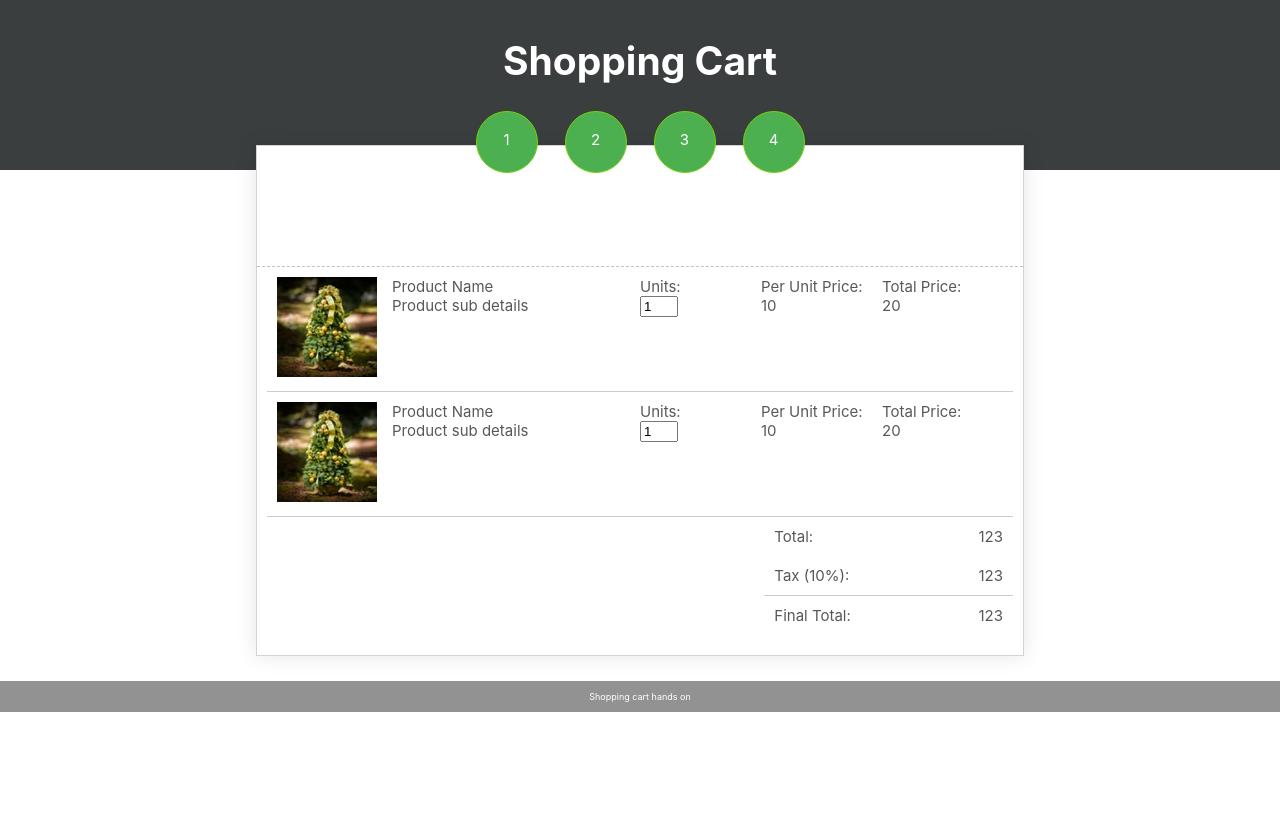
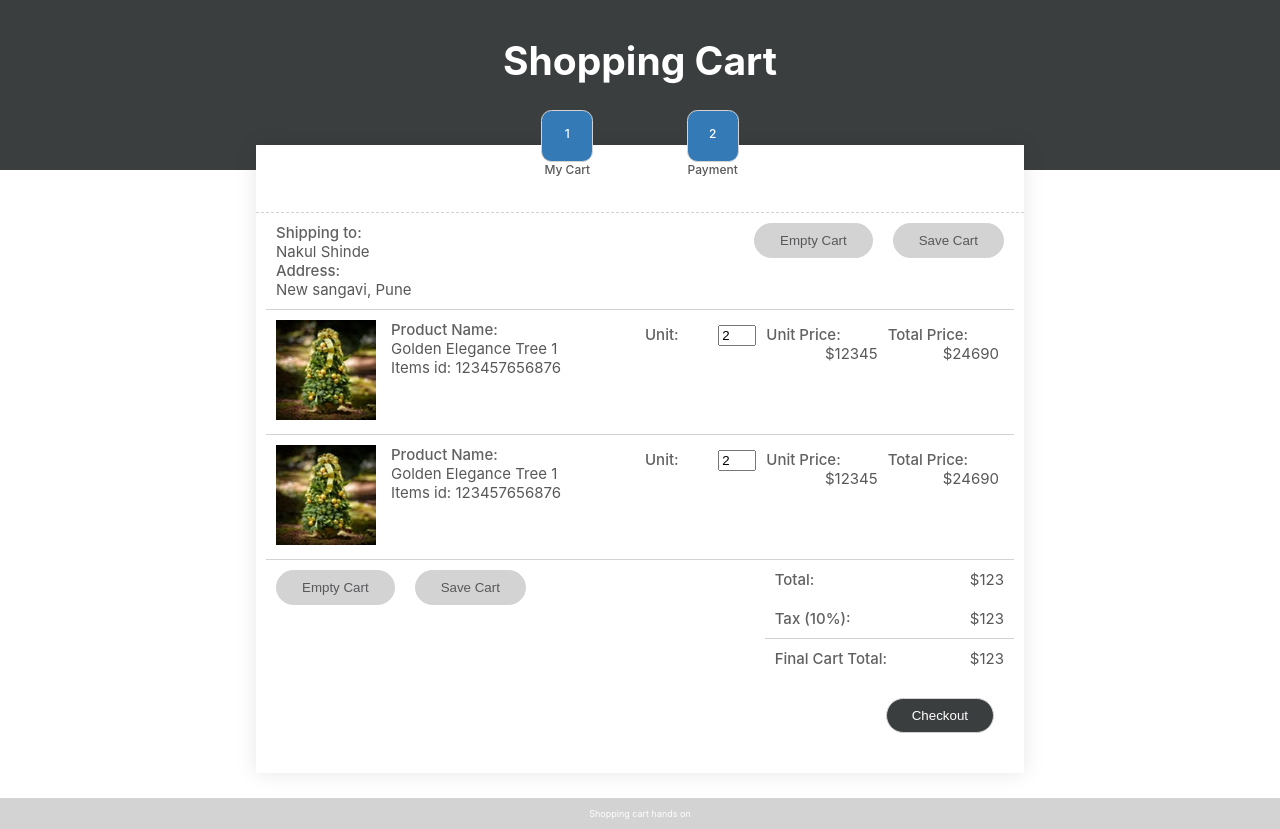
Before and after one commit to NakulShinde/shopping-cart, a React (Create React App) app: page / in a window 1280 px wide. Before the commit the page ends 800 px from the top, so only its background shows below. Built offline with nearby package versions, Linux system fonts and the light colour scheme.

Commit message:
CSS modules, CSS var, code segregation in components, product unit change handled

```diff
--- a/public/index.html
+++ b/public/index.html
@@ -19,7 +19,7 @@
       work correctly both with client-side routing and a non-root public URL.
       Learn how to configure a non-root public URL by running `npm run build`.
     -->
-    <title>React App</title>
+    <title>Shopping Cart App</title>
   </head>
   <body>
     <noscript>
--- a/src/App.css
+++ b/src/App.css
@@ -1,6 +1,42 @@
-.app {
-    /* text-align: center; */
-    color: #58585b;
+:root {
+
+    --white-color: #FFFFFF;
+    --black-color: #000000;
+
+    --background-color: #FFFFFF;
+    --border-color: #d3d3d3;
+    --border-color-dark: #3B3E3E;
+
+    --gray-shade-1: #929292;
+    --gray-shade-2: #d3d3d3;
+
+    --green-shade-1: #4CAF50;
+    --green-shade-2: #75d407;
+
+    --button-default-background: #d3d3d3;
+    --button-default-background-hover: #3B3E3E;
+    --button-primary-background: #3B3E3E;
+    --button-primary-background-hover: #3b3e3eb3;
+
+    --cart-step-background : #337ab7;
+    --cart-step-background-hover : #286090;
+
+    --text-color: #58585b;
+    --heading-text-color: #616161;
+    --sub-heading-text-color: #58585b;
+
+    --header-background-color: #3B3E3E;
+
+    --box-shadow : 0 0 20px 0 rgba(0,0,0,.1);
+
+    --border-style: 1px solid var(--gray-shade-2)
+}
+
+body,
+html {
+    margin: 0;
+    padding: 0;
+    color: var(--text-color);
 }
 
 .app-logo {
@@ -9,14 +45,14 @@
 }
 
 .app-header {
-    background-color: #3B3E3E;
+    background-color: var(--header-background-color);
     min-height: 15vh;
     display: flex;
     flex-direction: column;
     align-items: center;
     justify-content: center;
     font-size: calc(10px + 2vmin);
-    color: white;
+    color: var(--white-color);
     padding-bottom: 50px;
 }
 
@@ -24,29 +60,93 @@
     margin: auto 20%;
 }
 
+.label {
+  font-weight: 500;
+  color: var(--heading-text-color);
+}
+.label-price-container span:nth-child(1) {
+  font-weight: 500;
+  color: var(--heading-text-color);
+}
+
+.label-price-container span:nth-child(2) {
+  float: right;
+}
+.float-left {
+  float: left;
+}
+
+.float-right {
+  float: right;
+}
+
+.button {
+  margin: 10px;
+  padding: 9px 25px;
+  border-radius: 30px;
+  border-width: 0;
+  cursor: pointer;
+  color: var(--text-color);
+  border: var(--border-style);
+}
+
+.button:hover {
+  color: var(--white-color);
+}
+
+.botton-default {
+  background-color: var(--button-default-background);
+}
+
+.botton-default:hover {
+  background-color: var(--button-default-background-hover);
+}
+
+.botton-primary {
+  color: var(--white-color);
+  background-color: var(--button-primary-background);
+}
+
+.botton-primary:hover {
+  background-color: var(--button-primary-background-hover);
+}
+
 .cart-content {
-    border: 1px solid lightgray;
     top: -25px;
     position: relative;
-    background-color: white;
-    box-shadow: 0 0 20px 0 rgba(0,0,0,.1);
+    background-color: var(--white-color);
+    box-shadow: var(--box-shadow);
     padding-bottom: 20px;
     font-size: 15px;
 }
 
-
+.userDetails {
+  display: flex;
+  margin: 0 10px;
+  border-bottom: var(--border-style);
+}
+.userDetailsLeft {
+  flex: 1;
+  padding: 10px;
+}
+.userDetailsRight {
+  flex: 1;
+  text-align: right;
+}
 .app-footer {
-    background-color: #929292;
+    background-color: var(--gray-shade-2);
     width: 100%;
     font-size: xx-small;
     padding: 10px 0;
-    color: #ffffff;
+    color: var(--white-color);
     text-align: center;
 }
 
 .app-link {
     color: #61dafb;
+    color: #3898EC;
 }
+
 @media screen and (max-width: 767px) {
     .app-main {
         margin: 10px;
--- a/src/App.js
+++ b/src/App.js
@@ -17,6 +17,18 @@ class App extends Component {
                 <main className="app-main">
                     <div className="cart-content">
                         <ShoppingCartSteps></ShoppingCartSteps>
+                        <div className="userDetails">
+                            <div className="userDetailsLeft">
+                                <div className="label">Shipping to:</div>
+                                <span>Nakul Shinde</span>
+                                <div className="label">Address:</div>
+                                <span>New sangavi, Pune</span>
+                            </div>
+                            <div className="userDetailsRight">
+                                <button className="button botton-default">Empty Cart</button>
+                                <button className="button botton-default">Save Cart</button>
+                            </div>
+                        </div>
                         <ShoppingCartProductDetails></ShoppingCartProductDetails>
                         <ShoppingCartProductDetails></ShoppingCartProductDetails>
                         <ShoppingCartFooter></ShoppingCartFooter>
@@ -25,7 +37,6 @@ class App extends Component {
 
                 <footer className="app-footer">
                     Shopping cart hands on
-
                 </footer>
             </div>
         );
--- a/src/components/ShoppingCartFooter.js
+++ b/src/components/ShoppingCartFooter.js
@@ -1,20 +1,29 @@
-import React, {Component} from 'react';
+import React from 'react';
 
 import styles from './ShoppingCartFooter.module.css'
+import {Button, PrimaryButton} from './shared/Buttons'
+
+import {LabelPriceTag} from './shared/CommonTags'
 
 const ShoppingCartFooter = () => {
     return <div className={styles.cartfooter}>
         <div className={styles.cardTotalSection}>
-            <div className={styles.cardTotalSectionLeft}></div>
+            <div className={styles.cardTotalSectionLeft}>
+                <div>
+                    <Button text="Empty Cart"></Button>
+                    <Button text="Save Cart"></Button>
+                </div>
+            </div>
             <div className={styles.cardTotalSectionRight}>
-                <div>Total:
-                    <span>123</span>
-                </div>
-                <div>Tax (10%):
-                    <span>123</span>
-                </div>
-                <div className={styles.cartFooterFinalTotal}>Final Total:
-                    <span>123</span>
+                <LabelPriceTag label="Total" value="123"></LabelPriceTag>
+                <LabelPriceTag label="Tax (10%)" value="123"></LabelPriceTag>
+                <LabelPriceTag
+                    label="Final Cart Total"
+                    value="123"
+                    customClass={styles.cartFooterFinalTotal}></LabelPriceTag>
+
+                <div className={styles.cartFooterCheckout}>
+                    <PrimaryButton text="Checkout"></PrimaryButton>
                 </div>
             </div>
         </div>
--- a/src/components/ShoppingCartFooter.module.css
+++ b/src/components/ShoppingCartFooter.module.css
@@ -13,11 +13,14 @@
     flex: 1;
     padding: 10px;
 }
-.cardTotalSectionRight div span {
+.cartFooterFinalTotal {
+    border-top: var(--border-style);
+}
+.cartFooterFinalTotal span:nth-child(2) {
     float: right;
 }
-.cartFooterFinalTotal {
-    border-top: 1px solid #cccccc;
+.cartFooterCheckout {
+    text-align: right;
 }
 @media screen and (max-width: 767px) {
     .cardTotalSection {
--- a/src/components/ShoppingCartProductDetails.js
+++ b/src/components/ShoppingCartProductDetails.js
@@ -2,39 +2,81 @@ import React, {Component} from 'react';
 
 import styles from './ShoppingCartProductDetails.module.css'
 
-const ShoppingCartProductDetails = () => {
-    return <div className={styles.cartProductContainer}>
-        <div className={styles.cartProduct}>
-            <div className={styles.cartProductDetails}>
-                <div className={styles.cartProductDetailsImage}>
-                    <a href="#">
-                        <img src="/images/Golden Elegance Tree 4 - DSC8750 TN.jpg"></img>
-                    </a>
-                </div>
-                <div className={styles.cartProductName}>
-                    <div>Product Name</div>
-                    <div>Product sub details</div>
+import ProductUnits from './shared/ProductUnits'
+import {LabelPriceTag} from './shared/CommonTags'
+
+const ProductNameDetails = (props) => (
+    <div className={styles.cartProductName}>
+        <div>
+            <span className="label">Product Name:</span>
+            <br></br>
+            <span>
+                {props.product.name}</span>
+        </div>
+        <div>Items id: {props.product.id}</div>
+    </div>
+);
+
+const ProductInfo = (props) => (
+    <div className={styles.cartProductDetails}>
+        <div className={styles.cartProductDetailsImage}>
+            <a href="#">
+                <img src={props.product.icon}></img>
+            </a>
+        </div>
+        <ProductNameDetails product={props.product}></ProductNameDetails>
+    </div>
+);
+
+
+
+const ProductPricingDetails = (props) => (
+    <div className={styles.cartProductPricingDetails}>
+        <ProductUnits
+            numberOfUnits={props.product.numberOfUnits}
+            unitsInputChange={props.unitsInputChange}
+            labelText="Unit"></ProductUnits>
+        <LabelPriceTag label="Unit Price" value={props.product.pricePerUnit}></LabelPriceTag>
+        <LabelPriceTag
+            label="Total Price"
+            value={props.product.pricePerUnit * props.product.numberOfUnits}></LabelPriceTag>
+    </div>
+);
+
+class ShoppingCartProductDetails extends Component {
+    constructor(props) {
+        super(props);
+        this.state = {
+            product: {
+                name: "Golden Elegance Tree 1",
+                icon: '/images/Golden Elegance Tree 4 - DSC8750 TN.jpg',
+                id: 123457656876,
+                pricePerUnit: 12345,
+                numberOfUnits: 2
+            }
+        }
+    }
+    unitsInputChange(newUnits) {
+
+        this.setState((prev, newState)=> {
+            let product = Object.assign(prev.product, {numberOfUnits: newUnits});
+            return {
+                product: product
+            };
+        });
+    }
+    render() {
+        return (
+            <div className={styles.cartProductContainer}>
+                <div className={styles.cartProduct}>
+                    <ProductInfo product={this.state.product}></ProductInfo>
+                    <ProductPricingDetails
+                        product={this.state.product}
+                        unitsInputChange={this.unitsInputChange.bind(this)}></ProductPricingDetails>
                 </div>
             </div>
-            <div className={styles.cartProductPricingDetails}>
-                <div>
-                    Units:
-                    <br></br>
-                    <input value="1"></input>
-                </div>
-                <div>
-                    Per Unit Price:
-                    <br></br>
-                    10
-                </div>
-                <div>
-                    Total Price:
-                    <br></br>
-                    20
-                </div>
-            </div>
-        </div>
-    </div>
+        )
+    };
 };
 
 export default ShoppingCartProductDetails;
--- a/src/components/ShoppingCartProductDetails.module.css
+++ b/src/components/ShoppingCartProductDetails.module.css
@@ -7,7 +7,7 @@
     display: flex;
     padding: 10px;
     margin: 0 10px;
-    border-bottom: 1px solid #cccccc;
+    border-bottom: var(--border-style);
 }
 .cartProductDetails {
     flex: 1;
@@ -29,6 +29,7 @@
 
 .cartProductPricingDetails div {
     flex: 1;
+    padding: 5px;
 }
 .cartProductPricingDetails div input {
     width: 30px;
--- a/src/components/ShoppingCartSteps.js
+++ b/src/components/ShoppingCartSteps.js
@@ -1,15 +1,20 @@
 import React, {Component} from 'react';
 
 import styles from './ShoppingCartSteps.module.css'
+
+const Step = (props) => (
+    <div className={styles.cartStepWrapper}>
+        <div className={styles.cartStep}>{props.text}</div>
+        {props.name}
+    </div>
+   );
 
 const ShoppingCartSteps = () => {
 
     return <div className={styles.cartHeader}>
         <div className={styles.cartHeaderStepsWrapper}>
-            <div className={styles.cartStep}>1</div>
-            <div className={styles.cartStep}>2</div>
-            <div className={styles.cartStep}>3</div>
-            <div className={styles.cartStep}>4</div>
+            <Step text="1" name="My Cart"></Step>
+            <Step text="2" name="Payment"></Step>
         </div>
     </div>
 }
--- a/src/components/ShoppingCartSteps.module.css
+++ b/src/components/ShoppingCartSteps.module.css
@@ -1,9 +1,14 @@
 
 .cartHeader {
-    min-height: 15vh;
-    border-bottom: 1px #0000003d solid;
+    border-bottom: var(--border-style);
     border-bottom-style: dashed;
 }
+
+.cartStepWrapper {
+    text-align: center;
+    font-size: 12px;
+    font-weight: 500;
+  }
 
 .cartHeaderStepsWrapper {
     top: -35px;
@@ -15,20 +20,18 @@
 }
 
 .cartStep {
-    padding: 20px;
-    border: 1px solid #75d407;
-    background: #4CAF50;
-    /* rgba(139, 195, 74, 0.8);*/
-    border-radius: 50%;
-    line-height: 1;
+    padding: 15px;
+    border: var(--border-style);
+    background: var(--cart-step-background);
+    border-radius: 20%;
     height: 20px;
     width: 20px;
     text-align: center;
-    color: #ffffff;
+    color: var(--white-color);
 }
-.cartStep:hover {
-    background: #cccccc;
-    /*rgba(139, 195, 74, 0.6); */
+
+.cartStep:hover, .cartStepSelected {
+    background: var(--cart-step-background-hover);
     cursor: pointer;
-    color: #000000;
+    color: var(--black-color);
 }
--- /dev/null
+++ b/src/components/shared/Buttons.js
@@ -0,0 +1,9 @@
+import React from 'react';
+
+export const Button = (props) => {
+    return <button className="button botton-default">{props.text}</button>
+}
+
+export const PrimaryButton = (props) => {
+    return <button className="button botton-primary">{props.text}</button>
+}
--- /dev/null
+++ b/src/components/shared/CommonTags.js
@@ -0,0 +1,14 @@
+import React from 'react';
+
+export const PriceTag = (props) => {
+    return <span>${props.value}</span>
+}
+
+export const LabelPriceTag = (props) => {
+    return <div className={[props.customClass || '', 'label-price-container'].join(' ')}>
+        <span className="label">
+            {props.label}:
+        </span>
+        <PriceTag value={props.value}></PriceTag>
+    </div>
+}
--- /dev/null
+++ b/src/components/shared/ProductUnits.js
@@ -0,0 +1,38 @@
+import React, {Component} from 'react'
+
+class ProductUnits extends Component {
+    constructor(props) {
+        super(props);
+        this.state = {
+            numberOfUnits: 0
+        };
+
+    }
+
+    componentDidMount(){
+        console.log("componentDidMount", this.props.numberOfUnits);
+
+        this.setState({
+            numberOfUnits : this.props.numberOfUnits
+        })
+    }
+
+    handleChange(event) {
+        let value = (event.target.value !== "")? event.target.value : 0;
+        this.setState({numberOfUnits: value});
+        this.props.unitsInputChange(value);
+    }
+
+    render() {
+        return (
+            <div className="label-price-container">
+                <span>{this.props.labelText}:</span>
+                <span>
+                    <input value={this.state.numberOfUnits} onChange={this.handleChange.bind(this)} />
+                </span>
+            </div>
+        )
+    }
+}
+
+export default ProductUnits;
```
